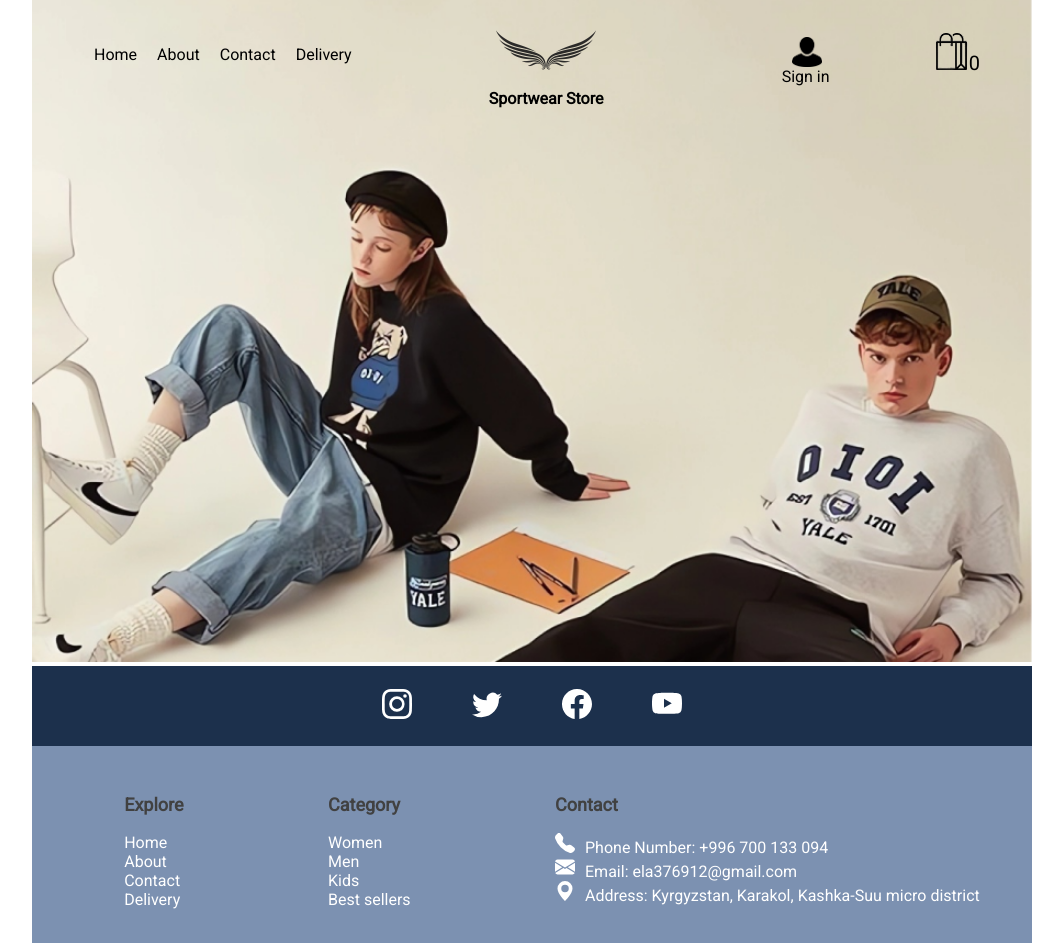
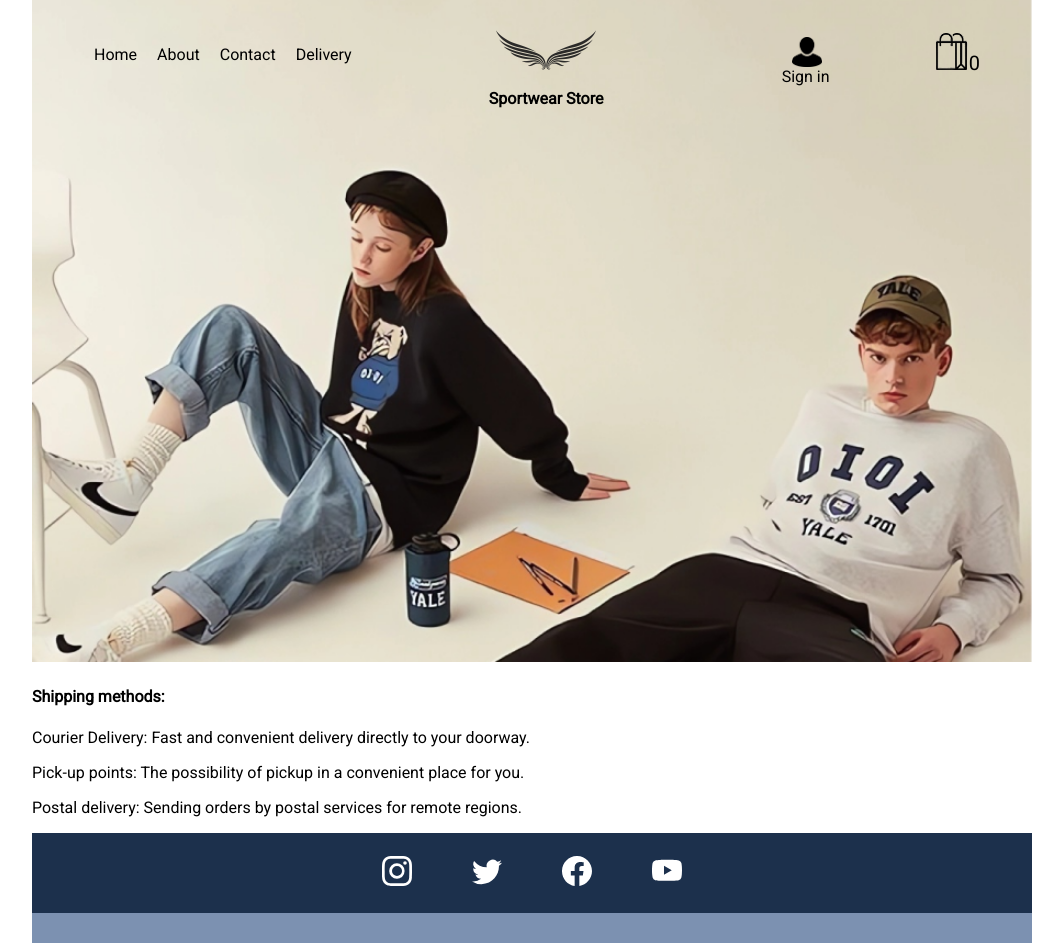
Before and after one commit to elya2405/diploma, a React (Vite) app: page /delivery in a window 1280 px wide. Shown: the top 943 px of the page, without its empty margins (108-1171 px from the left). Built offline with nearby package versions, Linux system fonts and the light colour scheme; no server answers; the database is empty.

Commit message:
added content to Delivery

```diff
--- a/src/pages/Delivery.jsx
+++ b/src/pages/Delivery.jsx
@@ -7,6 +7,26 @@
         src={image_for_delivery_header}
         alt=""
       />
+      <div className="Deliveryy">
+        <div className="methods">
+          <h4>Shipping methods:</h4>
+          <p>
+            Courier Delivery: Fast and convenient delivery directly to your
+            doorway.
+          </p>
+          <p>
+            Pick-up points: The possibility of pickup in a convenient place for
+            you.
+          </p>
+          <p>
+            Postal delivery: Sending orders by postal services for remote
+            regions.
+          </p>
+        </div>
+        <div className="">
+
+        </div>
+      </div>
     </div>
   );
 }
```
Also changed, not shown: src/pages/Delivery.css (added).
